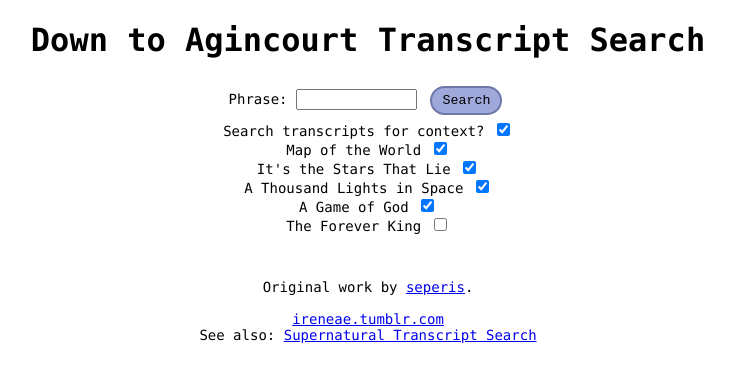
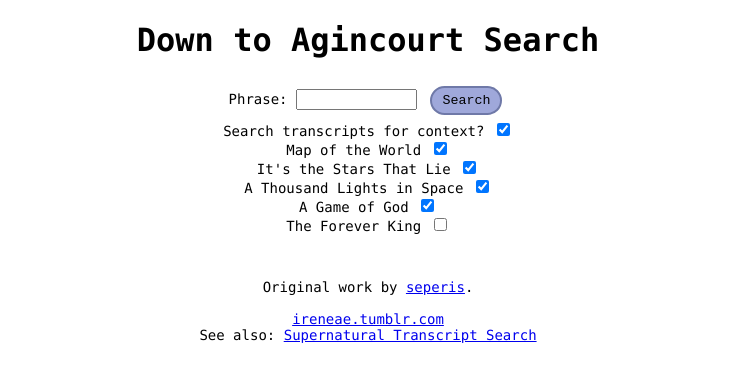
Before and after one commit to ireneae/transcripts, a plain HTML site: page dta/index.html in a window 1280 px wide. Shown: the whole page, without its empty margins (272-1006 px from the left). Drawn offline with nearby package versions, Linux system fonts and the light colour scheme.

Commit message:
Update DTA page title

```diff
--- a/dta/index.html
+++ b/dta/index.html
@@ -2,7 +2,7 @@
 <html lang="en">
 <head>
 	<meta name="robots" content="noindex">
-	<title>DTA Transcript Search</title>
+	<title>DTA Search</title>
 	<script src="https://ajax.googleapis.com/ajax/libs/jquery/3.6.0/jquery.min.js"></script>
 	<script type="module">
 		import { search } from "./search.js";
@@ -13,7 +13,7 @@
 	<link rel="stylesheet" href="../styles.css">
 </head>
 <body>
-	<h1>Down to Agincourt Transcript Search</h1>
+	<h1>Down to Agincourt Search</h1>
 	<div class="settings">
 		<div class="setting">
 			<label for="phrase">Phrase:</label>
```
